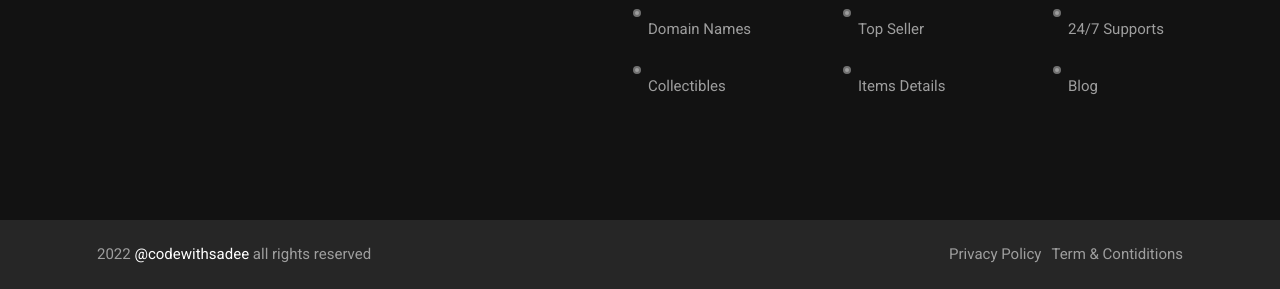
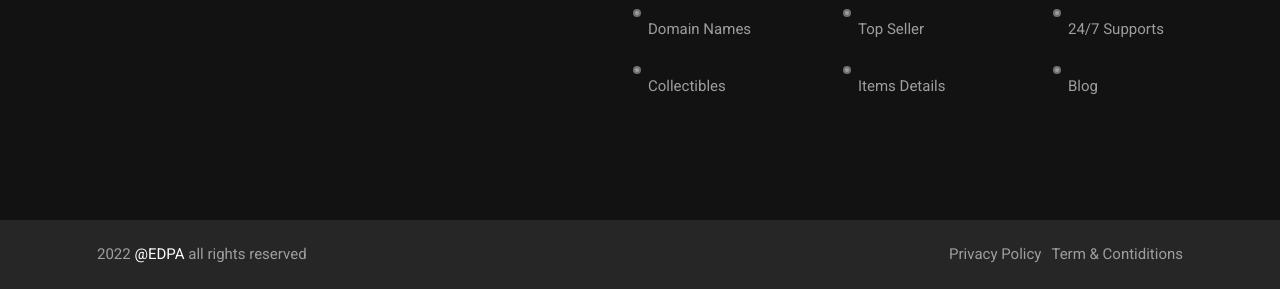
Before and after one commit to ernesto4023-glitch/Visual-INFTS, a plain HTML site: page index.html in a window 1280 px wide. Shown: the part 4388-4677 px from the top of the page. Drawn offline with nearby package versions, Linux system fonts and the light colour scheme.

Commit message:
Add files via upload

```diff
--- a/index.html
+++ b/index.html
@@ -1092,7 +1092,7 @@ display=swap" rel="stylesheet">
         <div class="footer-bottom">
             <div class="container">
                 <p class="copyright">
-                    2022 <a href="https://github.com/codewithsadee">@codewithsadee</a>
+                    2022 <a href="https://github.com/ernesto4023-glitch">@EDPA</a>
                     all rights reserved
                 </p>
 
```
